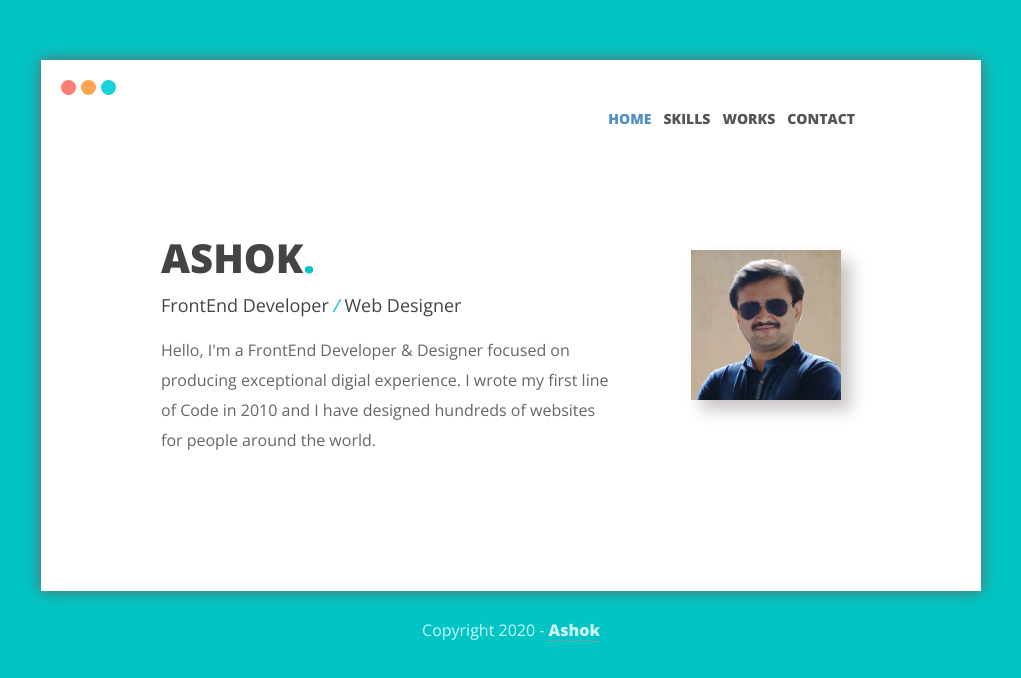
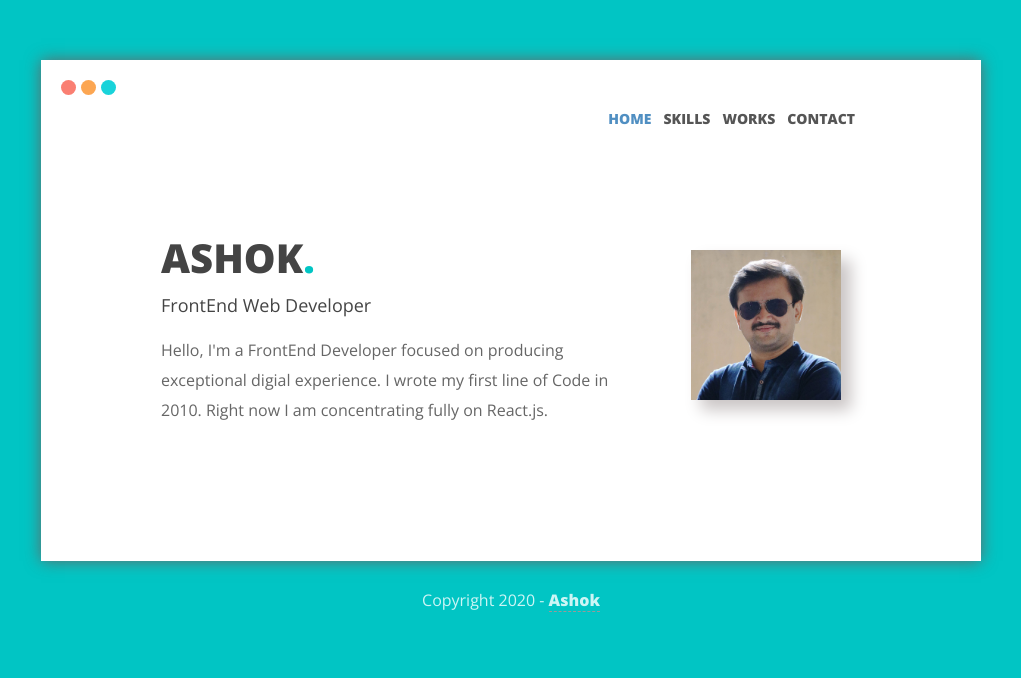
Before and after one commit to ashobiz/portfolio, a React (Create React App) app: page /#/ in a window 1280 px wide. Shown: the top 678 px of the page, without its empty margins (129-1150 px from the left). Built offline with nearby package versions, Linux system fonts and the light colour scheme.

Commit message:
Update Home.js

```diff
--- a/src/pages/Home.js
+++ b/src/pages/Home.js
@@ -14,8 +14,8 @@ export default function Home() {
                     {/* Name section */}
                     <div className="hleft">
                         <h1>Ashok<i>.</i></h1>
-                        <h2>FrontEnd Developer <i>/</i> Web Designer</h2>
-                        <p>Hello, I'm a FrontEnd Developer & Designer focused on producing exceptional digial experience. I wrote my first line of Code in 2010 and I have designed hundreds of websites for people around the world.</p>
+                        <h2>FrontEnd Web Developer</h2>
+                        <p>Hello, I'm a FrontEnd Developer focused on producing exceptional digial experience. I wrote my first line of Code in 2010. Right now I am concentrating fully on React.js.</p>
                     </div>
                     <div className="hright">
                         <img src="/images/profile.jpg" alt="Ashok" />
```
